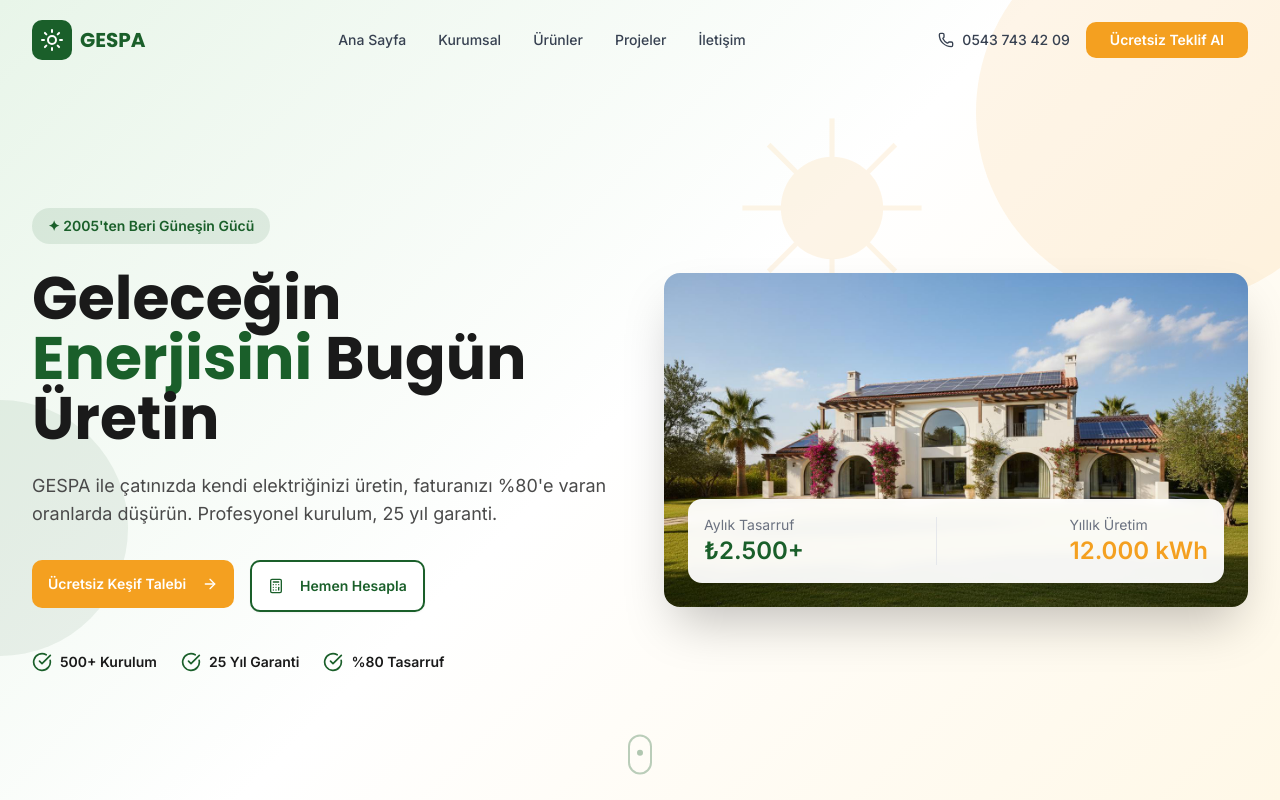
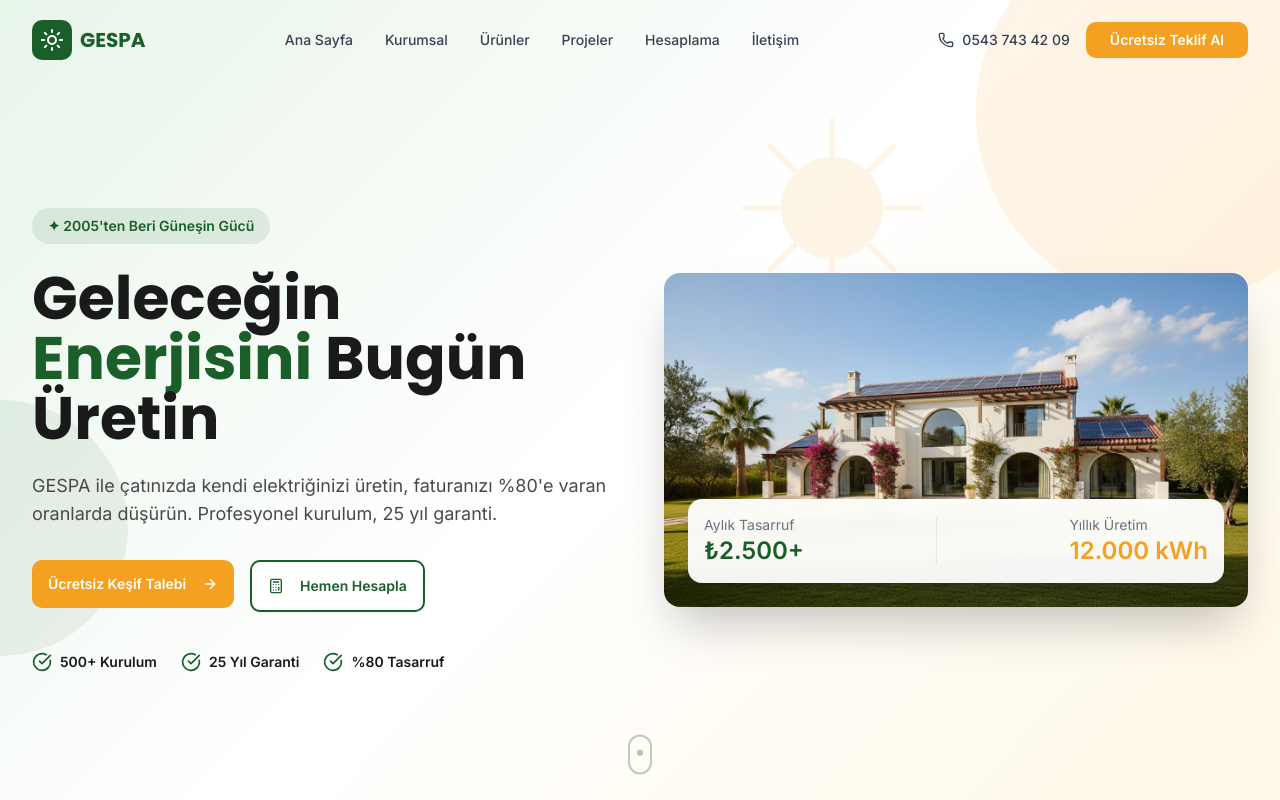
Before and after one commit to mg7434209-hue/gespaenerji3, a React (Vite) app: page / in a window 1280 px wide. Shown: the top 800 px of the page. Built offline with nearby package versions, Linux system fonts and the light colour scheme.

Commit message:
Update Header.tsx

```diff
--- a/src/sections/Header.tsx
+++ b/src/sections/Header.tsx
@@ -10,6 +10,7 @@ const navLinks = [
   { name: 'Kurumsal', href: '#about' },
   { name: 'Ürünler', href: '#products' },
   { name: 'Projeler', href: '#projects' },
+  { name: 'Hesaplama', href: '#calculator' },
   { name: 'İletişim', href: '#contact' },
 ];
 
```
